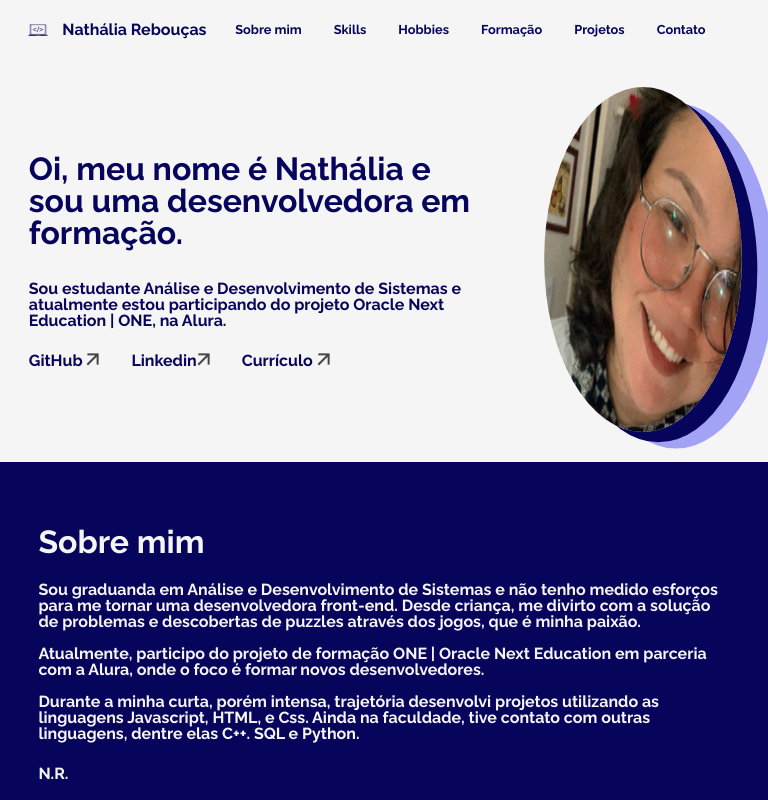
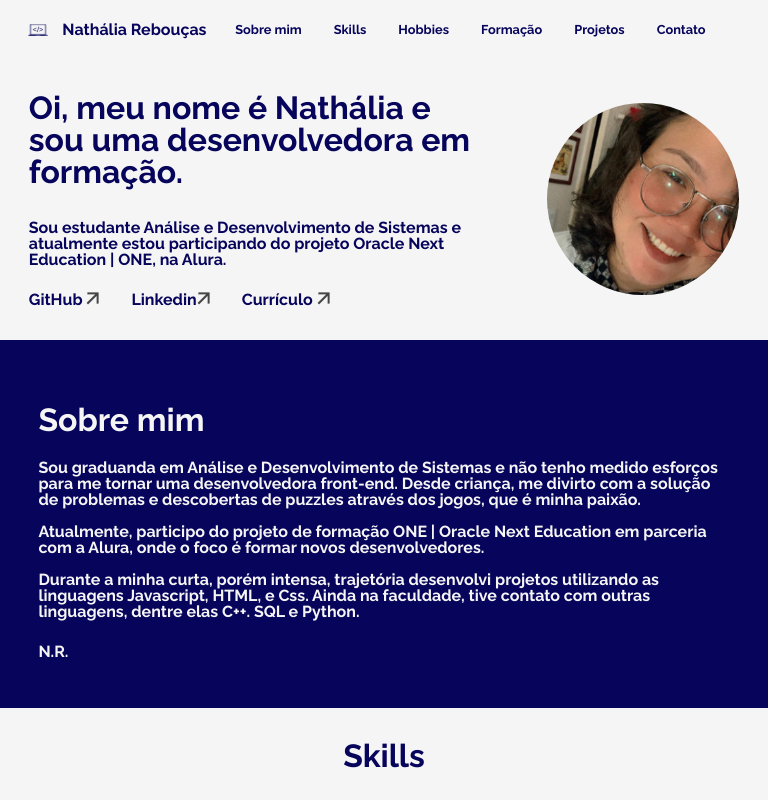
Before and after one commit to nathaliafreboucas/portfolio, a plain HTML site: page index.html in a window 768 px wide. In both pictures the pointer is over the picture 643 px from the left and 198 px from the top of the page. Shown: the top 800 px of the page. Drawn offline with Linux system fonts and the light colour scheme.

Commit message:
melhorias no css para que seja melhor utilizável nos dispositivos móveis

```diff
--- a/css/intro.css
+++ b/css/intro.css
@@ -36,5 +36,4 @@
 #avatar:hover{
     box-shadow: 15px 10px #06045b, 2em 1em  rgb(163, 163, 245);
     height:335px;
-    transform: scale(1.03);
 }
--- a/css/media.css
+++ b/css/media.css
@@ -28,6 +28,10 @@
     #avatar {
         width: 130px;
         height: 130px;
+    }
+    #avatar:hover{
+        height: 130px;
+        box-shadow: none;
     }
 
     .mini_sobre {
@@ -138,6 +142,11 @@
         width: 12rem;
         height: 12rem;
     }
+    #avatar:hover{
+        width: 12rem;
+        height: 12rem;
+        box-shadow: none;
+    }
     .sobre_conteudo{
         width: 90%;
     }
--- a/css/style.css
+++ b/css/style.css
@@ -1,3 +1,6 @@
+html{
+    scroll-behavior: smooth;
+}
 .portfolio{
     font-family: 'Raleway', sans-serif;
     font-weight: 700;
```
